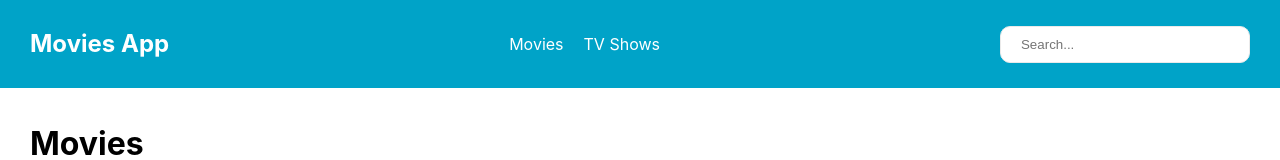
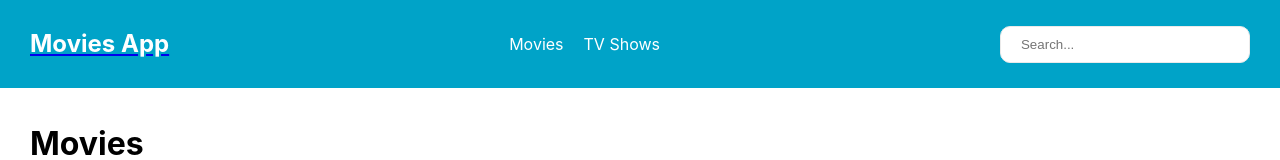
Before and after one commit to DarmaYasa/movie-react, a React (Vite) app: page / in a window 1280 px wide. Shown: the top 160 px of the page. Built offline with nearby package versions, Linux system fonts and the light colour scheme; no server answers.

Commit message:
add link to navbar

```diff
--- a/src/components/Layout/Layout.jsx
+++ b/src/components/Layout/Layout.jsx
@@ -1,5 +1,6 @@
 import { useEffect, useState } from "react";
 import "./Layout.css";
+import { Link } from "react-router-dom";
 
 const Layout = ({ children }) => {
   const [search, setSearch] = useState("");
@@ -9,7 +10,9 @@ const Layout = ({ children }) => {
       <header>
         <div className="container mx-auto">
           <div className="header">
-            <h1>Movies App</h1>
+            <Link to="/">
+              <h1>Movies App</h1>
+            </Link>
             <nav>
               <a href="/movies">Movies</a>
               <a href="/tv-shows">TV Shows</a>
```
